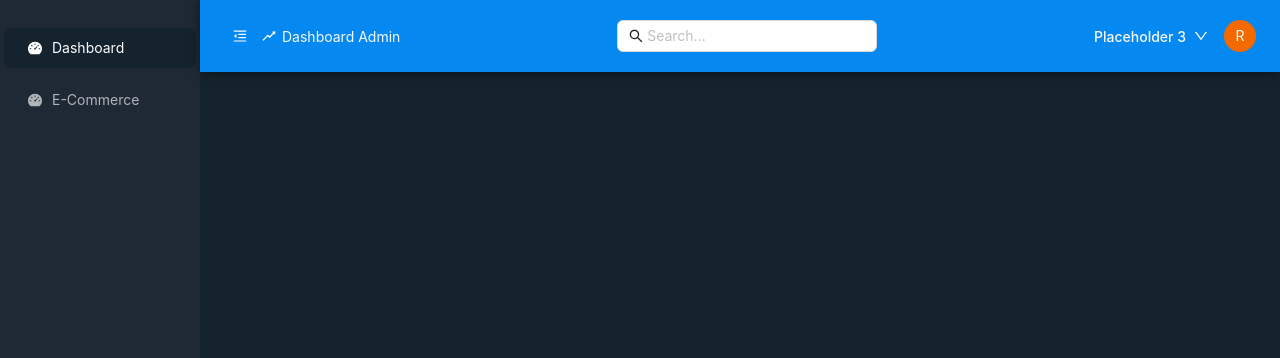
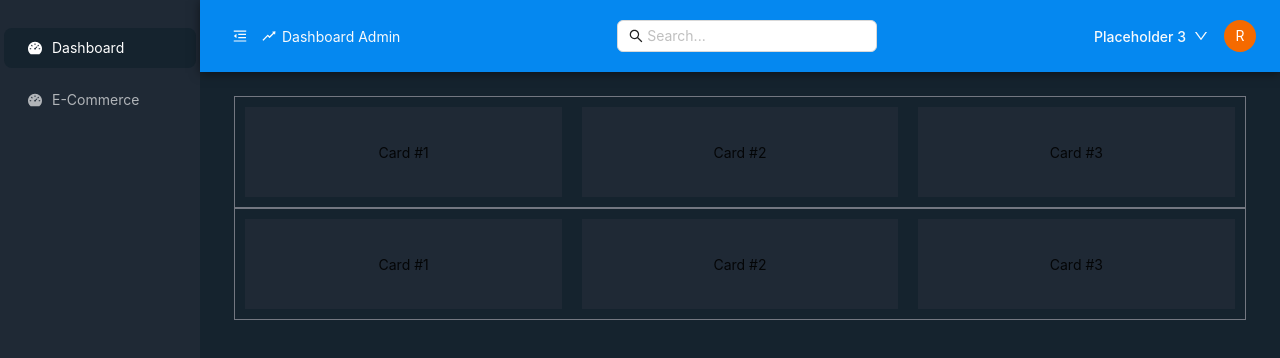
Before and after one commit to mvl19/dashboard, a React (Vite) app: page / in a window 1280 px wide. Shown: the top 358 px of the page. Built offline with nearby package versions, Linux system fonts and the light colour scheme.

Commit message:
feat: added dummy flex cards

```diff
--- a/package.json
+++ b/package.json
@@ -11,6 +11,7 @@
   },
   "dependencies": {
     "react": "^18.2.0",
+    "react-beautiful-dnd": "^13.1.1",
     "react-dom": "^18.2.0",
     "react-router-dom": "^6.18.0"
   },
--- a/src/pages/Dashboard/index.tsx
+++ b/src/pages/Dashboard/index.tsx
@@ -1,17 +1,34 @@
 import { useState } from "react";
-import { Row, Col } from 'antd'
+import { Flex } from 'antd'
+import { DragDropContext, Droppable, Draggable } from 'react-beautiful-dnd'
 
 export default function Dashboard() {
 
     return (
         <div className="flex justify-center">
             <div className="w-[100%] h-screen max-h-[100%] flex flex-col items-center bg-darkbg p-[24px]">
-                {/* <Row gutter={{ xs:8, sm: 16, md: 24, lg: 32 }}>
-                    <Col></Col>
-                </Row> */}
-                <div className="grid grid-cols-3 gap-4">
-
+                <div className="border border-darkgrey border-1 p-[10px] gap-2 w-[98%] min-w-[320px] flex flex-wrap flex-row sm:justify-center md:justify-between items-center">
+                    <div className="bg-darkitem h-[90px] lg:basis-[32%] md:basis-auto min-w-[300px] flex justify-center items-center">
+                        Card #1
+                    </div>
+                    <div className="bg-darkitem h-[90px] lg:basis-[32%] md:basis-auto min-w-[300px] flex justify-center items-center">
+                        Card #2
+                    </div>
+                    <div className="bg-darkitem h-[90px] lg:basis-[32%] md:basis-auto min-w-[300px] flex justify-center items-center">
+                        Card #3
+                    </div>
                 </div>
+                <Flex wrap="wrap" gap='small' justify="space-between" className="border border-darkgrey border-1 p-[10px] w-[98%] min-w-[320px]">
+                    <div className="bg-darkitem h-[90px] lg:basis-[32%] md:basis-auto min-w-[300px] flex justify-center items-center">
+                        Card #1
+                    </div>
+                    <div className="bg-darkitem h-[90px] lg:basis-[32%] md:basis-auto min-w-[300px] flex justify-center items-center">
+                        Card #2
+                    </div>
+                    <div className="bg-darkitem h-[90px] lg:basis-[32%] md:basis-auto min-w-[300px] flex justify-center items-center">
+                        Card #3
+                    </div>
+                </Flex>
             </div>
         </div>
     )
```
Also changed, not shown: 1 other file (tests, documents, lock files or other folders).
